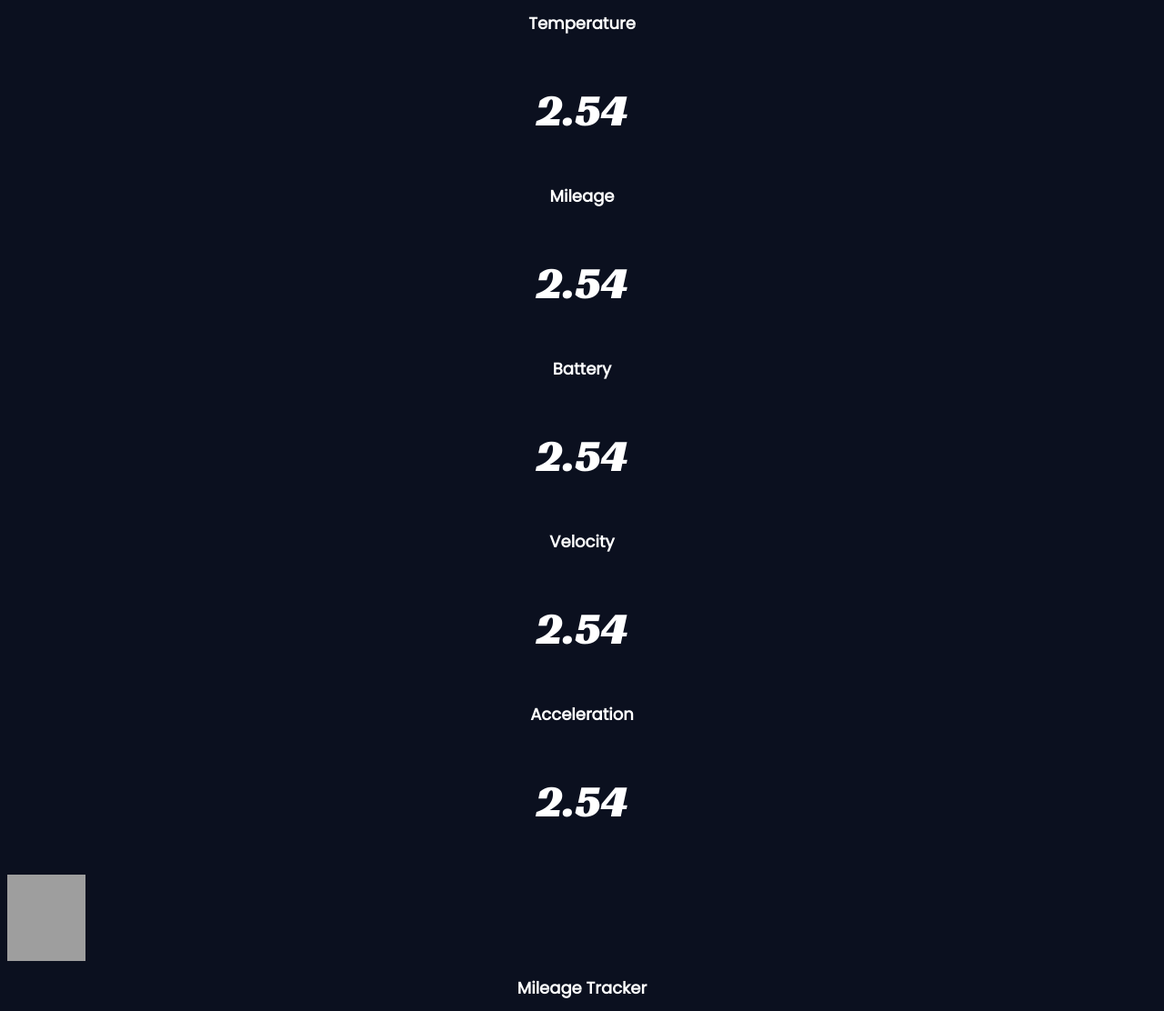
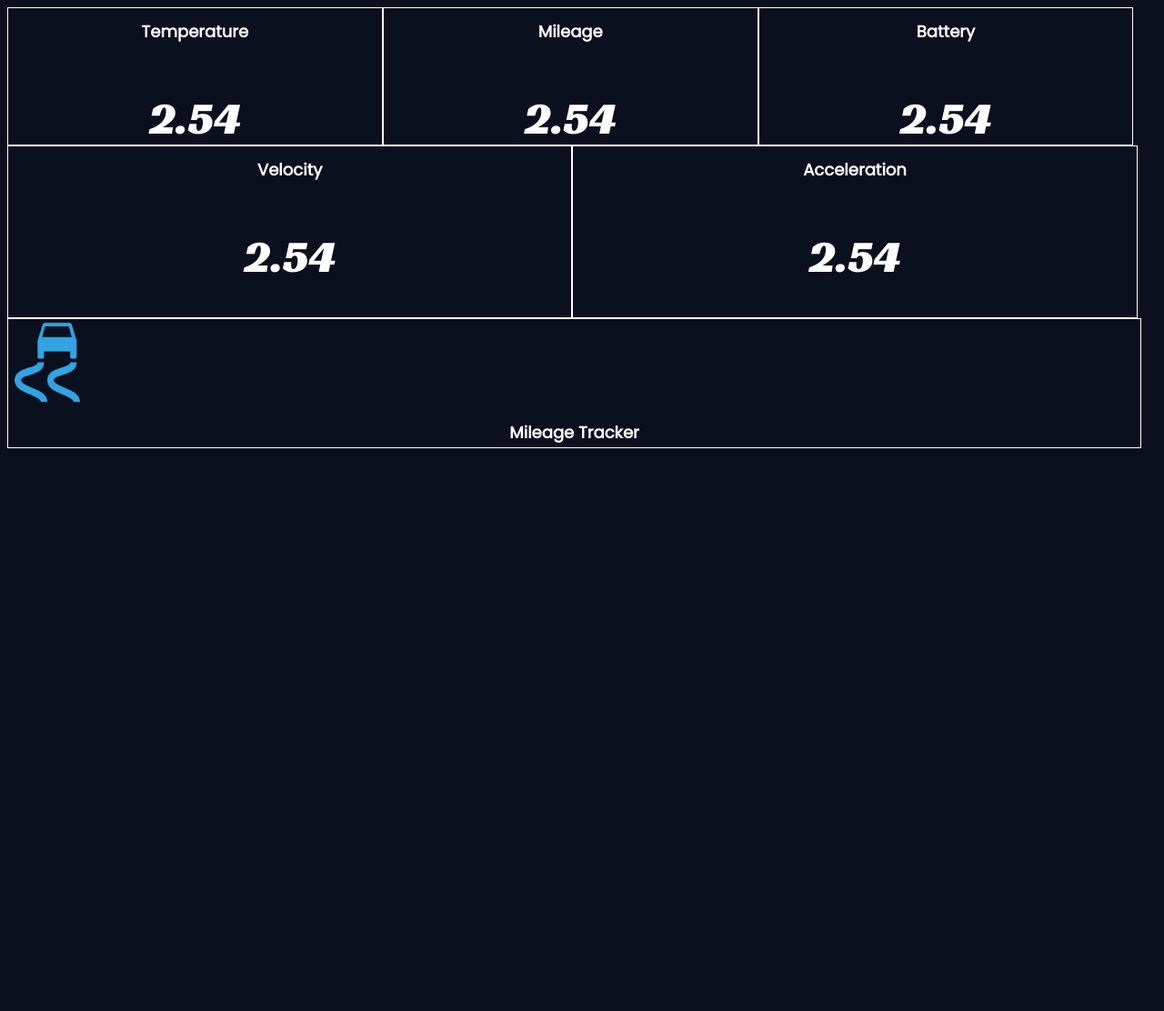
Before and after one commit to Princeton-Racing-Electric/Dashboard, a Flask app: page / in a window 1280 px wide. Shown: the whole page at 91% size. After the commit the page ends 493 px from the top, so only its background shows below. Run offline with Flask 2, Linux system fonts and the light colour scheme; parts of the project's set-up code (start-up, migrations or seed data) failed here and were passed over; grey boxes are pictures that could not be loaded.

Commit message:
Add files via upload

```diff
--- /dev/null
+++ b/ExampleServer/templates/styles.css
@@ -0,0 +1,31 @@
+/* Touchscreen is 800x480 */
+
+.mydiv {
+    width: 32.5%;
+    height:150px;
+    background-color:#0B101F ;
+    border-style: solid;
+    border-color: white;
+    border-width: 1px;
+    float:left;
+}
+
+.mydiv2{
+    width: 49%;
+    height:188px;
+    background-color:#0B101F ;
+    border-style: solid;
+    border-color: white;
+    border-width: 1px;
+    float:left;
+}
+
+.mydiv3{
+    width: 98.5%;
+    height:141px;
+    background-color:#0B101F ;
+    border-style: solid;
+    border-color: white;
+    border-width: 1px;
+    float:left;
+}
```
Also changed, not shown: ExampleServer/templates/Car Mile.png (added), ExampleServer/templates/board.html (line endings or trailing spaces).
